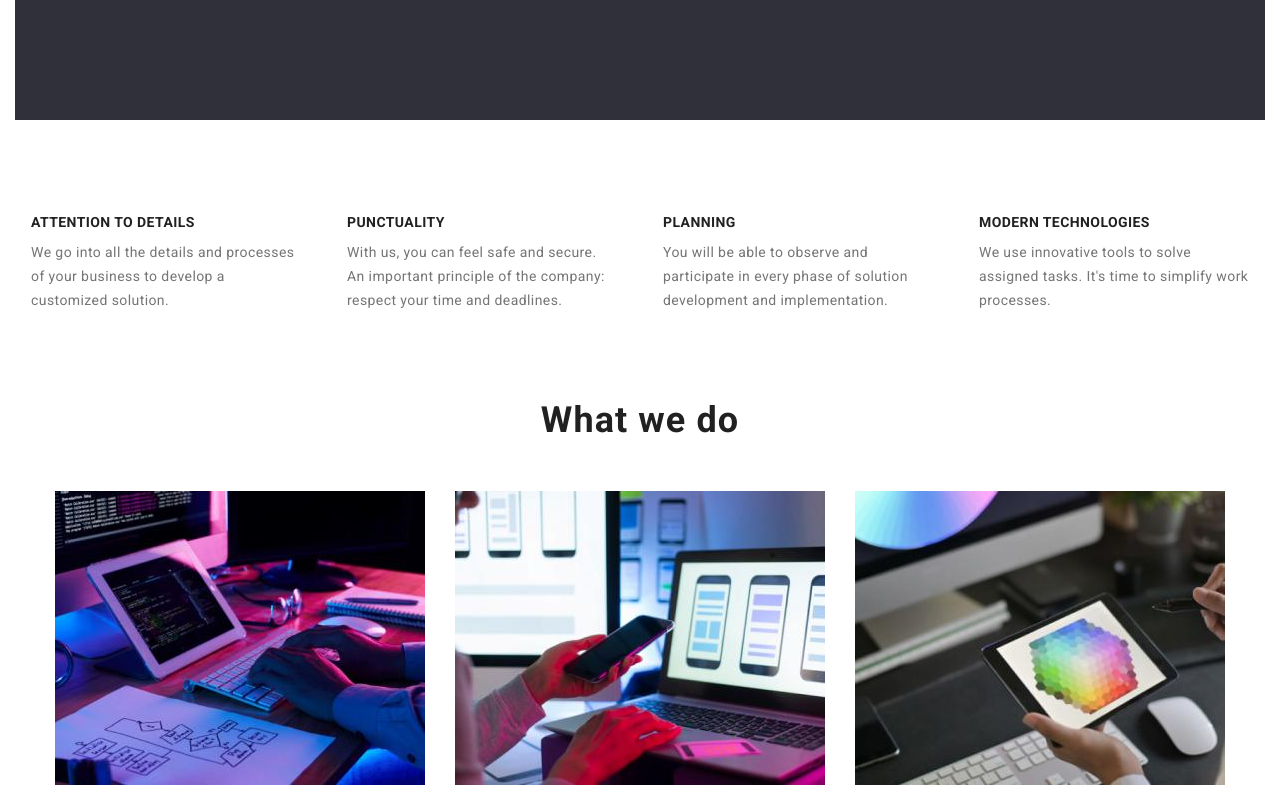
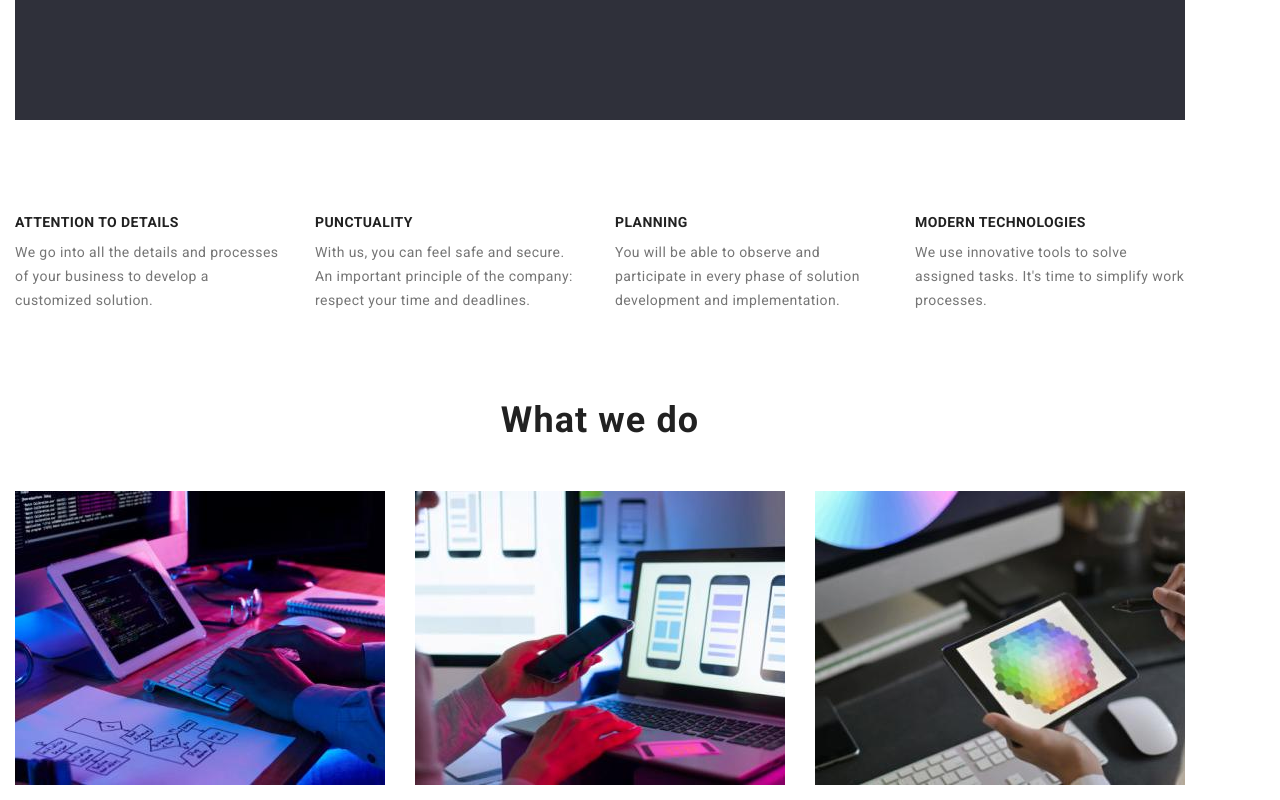
Before and after one commit to ramocoblisan/goit-markup-hw-03, a plain HTML site: page index.html in a window 1280 px wide. Shown: the part 560-1360 px from the top of the page. Drawn offline with nearby package versions, Linux system fonts and the light colour scheme.

Commit message:
Width of the page revised

```diff
--- a/css/styles.css
+++ b/css/styles.css
@@ -22,7 +22,9 @@ body {
 .section {
     padding-top: 94px;
     padding-bottom: 94px;
+    width: auto;
 }
+
 .global-header {
     background-color: var(--default-background);
     height: 80px;
@@ -105,7 +107,6 @@ background-color: var(--footer-background);
 height: 600px;
 flex-direction: column;
 margin: 0px;
-
 }
 
 .main-title {
@@ -142,6 +143,10 @@ margin: 0px;
     background-color: #188ceb;
 }
 
+.values-and-images {
+    width: auto;
+}
+
 .company-values h3 {
     color: var(--title-color);
     width: 270px;
@@ -157,7 +162,10 @@ margin: 0px;
 .company-values {
     display: flex;
     justify-content: space-evenly;
+    flex-wrap: wrap;
     gap: 30px;
+    width: auto;
+    margin-bottom: 94px;
 }
 .company-values p {
     font-size: 14px;
@@ -180,24 +188,25 @@ color: var(--paragraph-color);
     font-weight: 700;
     line-height: normal;
     letter-spacing: 1.08px;
-    padding-top: 94px;
     padding-bottom: 50px;
 }
 
 .images-what-we-do {
     display: flex;
     justify-content: center;
+    flex-wrap: wrap;
     gap: 30px;
+    max-width: auto;
 }
 
 .our-team {
     background: var(--buttons-background);
-    height: 648px;
+    width: auto;
 }
 
 .img-our-team {
     display: block;
-    max-width: 100%;
+    max-width: auto;
     height: auto;
 }
 
@@ -371,6 +380,6 @@ color: var(--paragraph-color);
 }
 
 .container {
-    max-width: 1600px;
+    max-width: 1200px;
     padding: 0px 15px;
 }
--- a/index.html
+++ b/index.html
@@ -47,8 +47,7 @@
             Request our service
           </button>
         </section>
-        <section class="section">
-          <div>
+        <section class="section values-and-images">
           <ul class="company-values">
             <li>
               <h3>ATTENTION TO DETAILS</h3>
@@ -60,8 +59,8 @@
             <li>
               <h3>PUNCTUALITY</h3>
               <p>
-                  With us, you can feel safe and secure. An important principle
-                  of the company: respect your time and deadlines.
+                With us, you can feel safe and secure. An important principle of
+                the company: respect your time and deadlines.
               </p>
             </li>
             <li>
@@ -79,7 +78,6 @@
               </p>
             </li>
           </ul>
-          </div>
 
           <h2 class="sections-title">What we do</h2>
           <ul class="images-what-we-do">
@@ -110,7 +108,7 @@
           </ul>
         </section>
 
-        <section class="our-team" class="section">
+        <section class="our-team section">
           <h2 class="sections-title">Our Team</h2>
           <ul class="our-team-content">
             <li class="item-our-team">
```
Lines whose indentation alone changed are shown as unchanged.
